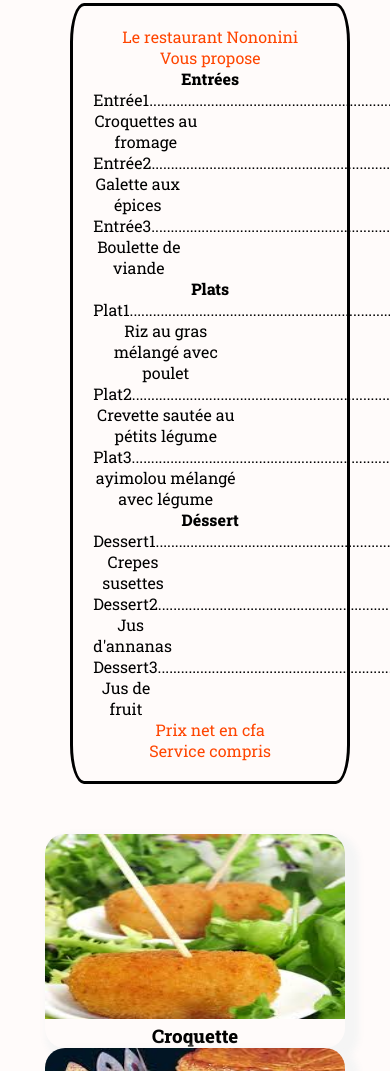
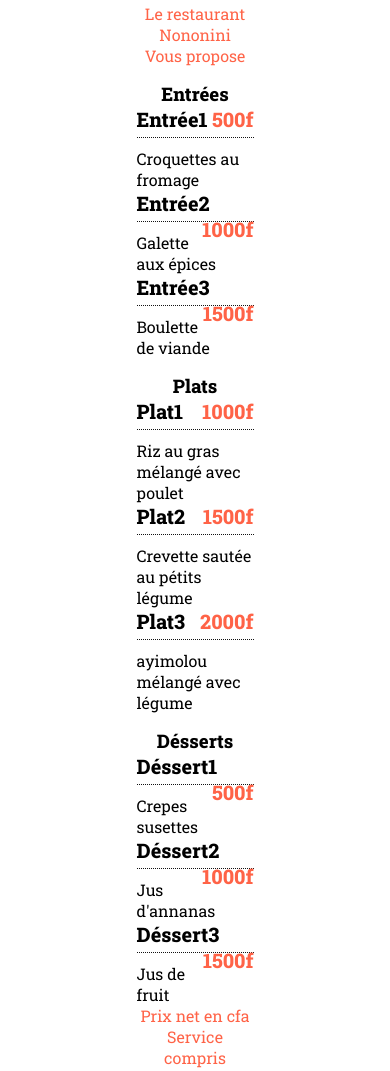
Before and after one commit to hamdii21/Restaurant-Good-Rice, a plain HTML site: page index.html in a window 390 px wide. Shown: the part 616-1687 px from the top of the page. Drawn offline with Linux system fonts and the light colour scheme; a web font is replaced by a local one.

Commit message:
modification index.html,styl.css et media querie

```diff
--- a/css/style.css
+++ b/css/style.css
@@ -42,7 +42,7 @@ nav li {
     margin-left: 150px;
 }
 
-span {
+.logo-span {
     display: flex;
     width: 50px;
     height: 50px;
@@ -60,7 +60,7 @@ span {
 
     max-width: 100%;
     height: 90vh;
-    background: url('./../img/page.jpg');
+    background: url('./../img/page.webp');
     background-size: cover;
     position: relative;
 }
@@ -70,7 +70,7 @@ span {
     text-align: center;
     align-items: center;
     font-weight: bold;
-    font-size: 96px;
+    font-size: 86px;
     color: white;
   margin-top: 22%;
   margin-left: 33%;
@@ -102,75 +102,61 @@ span {
     cursor: pointer;
     color: white;
 }
+/*partie synthaxe*/
+.section-menu{
+    background-color: #FFFBFA;
+}
+.menu-section{
+    width: 30%;
+    height: auto;
+    margin-left: auto;
+    margin-right:auto;
+    margin-top: 50px;
+    margin-bottom: 50px;
 
 
-.section {
-    background-color: #FFFBFA;
-    padding-bottom: 20px;
-    padding-top: 20px;
-
-}
-/*partie synthaxe*/
-.border{
-    text-align: center;
-    border: 3px solid black;
-    border-radius: 5%;
-   width: 26%;
-   margin-left: 37%;
-   margin-right: 37%;
-   padding-top: 10px;
-   padding-bottom: 10px;
-   margin-top: 30px;
-   margin-bottom: 30px;
-}
-
-.entré1 {
-   margin-right: 46%;
-}
-.entré2{
-    margin-right: 52%;
-}
-.entré3{
-    margin-right: 51%;
-}
-.plat2{
-    margin-right: 33%;
-}
-.dessert2{
-    margin-right: 56%;
-}
-.dessert3{
-    margin-right: 58%;
-}
-.dessert4{
-    margin-right: 62%;
 }
 .propose{
-    color: orangered;
+    text-align: center;
+    color: tomato;
 }
-.propose1{
-    color: orangered;
+.entrance-section h3{
+    text-align: center;
+    color: black;
+    padding-top: 15px;
 }
-
+.menu-content h5{
+    text-transform: capitalize;
+    font-size: 20px;
+    border-bottom: 1px dotted #131313;
+    padding-bottom: 5px;
+    margin-bottom: 10px;
+}
+ .menu-prix{
+    color:tomato;
+    font-weight: 700;
+    float: right;
+}
 
 
 /* partie menu */
 .menu {
     background-color: #FFFBFA;
     padding-bottom: 60px;
+    padding-top: 50px;
 }
 
-.etape1 {
+.menu-entree {
     display: flex;
     justify-content:space-evenly;
 }
 
-.etape2 {
+.menu-plat{
     display: flex;
     justify-content: space-evenly;
 }
 
-.etape3 {
+.menu-dessert {
     display: flex;
     justify-content: space-evenly;
 }
@@ -408,8 +394,8 @@ span {
 /* partie formulaire */
 .formulaire {
     width: 30%;
-    margin-left: 40%;
-    margin-right: 40%;
+    margin-left: auto;
+    margin-right: auto;
     padding-top: 25px;
 }
 form div {
@@ -445,7 +431,8 @@ form button {
     background-color: #FFFBFA;
     border-radius: 10px;
     align-items: center;
-    margin-left: 125px;
+    margin-left: auto;
+    margin-right: auto;
     font-size: 18px;
 }
 .formulaire h2{
@@ -455,65 +442,65 @@ form button {
     font-size:18px ;
 }
 /* partie témoignage */
-.témoignage-section h4 {
+.section-temoignage h4 {
     text-align: center;
     color: orangered;
     font-size: 32px;
     padding-top: 25px;
     padding-bottom: 25px;
 }
-.témoignage {
+.temoignage {
     display: flex;
     justify-content: space-around;
 }
-.témoignage1 {
+.temoignage-un{
     border: 1px solid white;
     width: 370px;
     height: 250px;
     box-shadow: 5px 5px 5px 5px whitesmoke;
 }
-.nom1 {
+.nom-un {
     background-color: orangered;
     height: 40px;
     color: white;
     padding-left: 10px;
     font-size: 22px;
 }
-.text1 {
+.text-un {
     padding-left: 10px;
     font-size: 20px;
 }
-.témoignage2 {
+.temoignage-deux {
     border: 1px solid white;
     width: 370px;
     height: 250px;
     box-shadow: 5px 5px 5px 5px whitesmoke;
 }
-.nom2 {
+.nom-deux {
     background-color: orangered;
     height: 40px;
     color: white;
     padding-left: 10px;
     font-size: 24px;
 }
-.text2 {
+.text-deux {
     padding-left: 10px;
     font-size: 20px;
 }
-.témoignage3 {
+.temoignage-trois {
     border: 1px solid white;
     width: 370px;
     height: 250px;
     box-shadow: 5px 5px 5px 5px whitesmoke;
 }
-.nom3 {
+.nom-trois {
     background-color: orangered;
     height: 40px;
     color: white;
     padding-left: 10px;
     font-size: 24px;
 }
-.text3 {
+.text-trois {
     padding-left: 10px;
     font-size: 20px;
 }
@@ -578,41 +565,16 @@ form button {
         font-size: 1rem;
         padding-right: 20px;
     }
-    .border{
-        width: 60%;
-        margin-left:18%;
-        padding: 20px;
-    }
     /*partie menu*/
-    .entré1 {
-        margin-right: 55%;
-     }
-     .entré2{
-         margin-right: 62%;
-     }
-     .entré3{
-         margin-right: 61%;
-     }
-     .plat2{
-         margin-right: 38%;
-     }
-     .dessert2{
-         margin-right: 66%;
-     }
-     .dessert3{
-         margin-right: 68%;
-     }
-     .dessert4{
-         margin-right: 72%;
-     }
-       .etape1 {
+
+       .menu-entree{
         flex-wrap: wrap;
     }
-    .etape2 {
+    .menu-plat {
         flex-wrap: wrap;
     }
 
-    .etape3 {
+    .menu-dessert {
         flex-wrap: wrap;
     }
     .boulette{
@@ -668,14 +630,14 @@ form button {
     width: 17vh;
     height: 50px;
     font-size: 15px;
-   position: relative;
-right: 30%;
+margin-left: 60px;
+
 }
 /*témoignage*/
-.témoignage {
+.temoignage {
     flex-wrap: wrap;
 }
-.témoignage3{
+.temoignage3{
     margin-top: 20px;
 }
 /*footer*/
--- a/index.html
+++ b/index.html
@@ -1,5 +1,6 @@
 <!DOCTYPE html>
 <html>
+
 <head>
     <meta charset="UTF-8">
     <meta http-equiv="X-UA-Compatible" content="IE=edge">
@@ -7,10 +8,11 @@
     <link rel="stylesheet" href="css/style.css">
     <title>Document</title>
 </head>
+
 <body>
     <header>
         <div class="logo">
-                <span>GOOD RICE</span>
+            <span class="logo-span">GOOD RICE</span>
         </div>
         <div class="entete">
             <nav>
@@ -29,7 +31,10 @@
     <div class="image">
         <div class="center">
             <div class="Good">
-                        <h1> <marquee>GOOD RICE</h1></marquee>
+                <h1>
+                    <marquee>GOOD RICE
+                </h1>
+                </marquee>
             </div>
         </div>
         <div class="bouton">
@@ -37,65 +42,81 @@
         </div>
     </div>
     <main>
-            <div class="section">
-                <div class="border">
+        <div class=" menu-section">
             <div class="restaurant">
                 <div class="propose">Le restaurant Nononini</div>
                 <div class="propose">Vous propose</div>
             </div>
-                    <div class="Entrée">
-                        <h4 class="entré">Entrées</h4>
-                        <div>
-                            Entrée1..........................................................................................500f
+            <div class="entrance-section">
+                <h3>Entrées</h3>
+                <div class="menu-content">
+                    <h5>Entrée1
+                        <span class="menu-prix">500f</span>
+                    </h5>
+                    <p>Croquettes au fromage</p>
                 </div>
-                        <div class="entré1">Croquettes au fromage</div>
-                        <div>
-                            Entrée2.........................................................................................1000f
+                <div class="menu-content">
+                    <h5>Entrée2
+                        <span class="menu-prix">1000f</span>
+                    </h5>
+                    <p>Galette aux épices</p>
                 </div>
-                        <div class="entré2">Galette aux épices</div>
-                        <div>
-                            Entrée3.........................................................................................1500f
+                <div class="menu-content">
+                    <h5>Entrée3
+                        <span class="menu-prix">1500f</span>
+                    </h5>
+                    <p>Boulette de viande</p>
                 </div>
-                        <div class="entré3">Boulette de viande</div>
             </div>
-                    <div class="plat">
-                        <h4 class="plat1">Plats</h4>
-                        <div>
-                            Plat1.............................................................................................1000f
+            <div class="entrance-section">
+                <h3>Plats</h3>
+                <div class="menu-content">
+                    <h5>Plat1
+                        <span class="menu-prix">1000f</span>
+                    </h5>
+                    <p>Riz au gras mélangé avec poulet</p>
                 </div>
-                        <div class="plat2">Riz au gras mélangé avec poulet</div>
-                        <div>
-                            Plat2.............................................................................................1500f
+                <div class="menu-content">
+                    <h5>Plat2
+                        <span class="menu-prix">1500f</span>
+                    </h5>
+                    <p>Crevette sautée au pétits légume</p>
                 </div>
-                        <div class="plat2">Crevette sautée au pétits légume</div>
-                        <div>
-                            Plat3.............................................................................................2000f
+                <div class="menu-content">
+                    <h5>Plat3
+                        <span class="menu-prix">2000f</span>
+                    </h5>
+                    <p>ayimolou mélangé avec légume</p>
                 </div>
-                        <div class="plat2">ayimolou mélangé avec légume</div>
             </div>
-                    <div class="dessert">
-                        <h4 class="dessert1">Déssert</h4>
-                        <div>
-                            Dessert1.........................................................................................500f
+            <div class="entrance-section">
+                <h3>Désserts</h3>
+                <div class="menu-content">
+                    <h5>Déssert1
+                        <span class="menu-prix">500f</span>
+                    </h5>
+                    <p>Crepes susettes</p>
                 </div>
-                        <div class="dessert2">Crepes susettes</div>
-                        <div>
-                            Dessert2........................................................................................1000f
+                <div class="menu-content">
+                    <h5>Déssert2
+                        <span class="menu-prix">1000f</span>
+                    </h5>
+                    <p>Jus d'annanas</p>
                 </div>
-                        <div class="dessert3">Jus d'annanas</div>
-                        <div>
-                            Dessert3........................................................................................1500f
+                <div class="menu-content">
+                    <h5>Déssert3
+                        <span class="menu-prix">1500f</span>
+                    </h5>
+                    <p>Jus de fruit</p>
                 </div>
-                        <div class="dessert4">Jus de fruit</div>
             </div>
             <div class="prix">
-                        <div class="propose1">Prix net en cfa</div>
-                        <div class="propose1">Service compris</div>
-                    </div>
+                <div class="propose">Prix net en cfa</div>
+                <div class="propose">Service compris</div>
             </div>
         </div>
         <div class="menu">
-                <div class="etape1">
+            <div class="menu-entree">
                 <div class="croquette">
                     <div class="croquette-image">
                         <img src="img/croquette.jpg " alt="image croquette">
@@ -115,7 +136,7 @@
                     </div>
                 </div>
             </div>
-                <div class="etape2">
+            <div class="menu-plat">
                 <div class="riz">
                     <div class="riz-image">
                         <img src="img/riz au gras.jpg" alt="riz au gras">
@@ -135,7 +156,7 @@
                     </div>
                 </div>
             </div>
-                <div class="etape3">
+            <div class="menu-dessert">
                 <div class="crepe">
                     <div class="crepe-image">
                         <img src="img/crepe .jpg" alt="image crepe">
@@ -206,37 +227,37 @@
                     <input type="sujet" id="sujet">
                 </div>
                 <div>
-                        <label for="commentaire">Votre commentaire</label>
-                        <textarea name="commentaire" id="commentaire" cols="30" rows="5"></textarea>
+                    <label for="message">Votre commentaire</label>
+                    <textarea name="message" id="message" cols="30" rows="5"></textarea>
                 </div>
                 <div>
                     <button type="submit">Envoyer votre message</button>
                 </div>
             </form>
         </div>
-            <div class="témoignage-section">
+        <div class="section-temoignage">
             <h4>
                 <marquee>Les Témoignage de nos clients</marquee>
             </h4>
-                <div class="témoignage">
-                    <div class="témoignage1">
-                        <div class="nom1"> Didine</div>
-                        <div class="text1">
+            <div class="temoignage">
+                <div class="temoignage-un">
+                    <div class="nom-un"> Didine</div>
+                    <div class="text-un">
                         <p> agréable.Super acceuil,cadre très agréable on est pas l'un sur autre
                             ,la cuisine savoureuse nous y sommes allés plusieurs fois la contance est bien
                             présente.Nous y reviendrons c'est promis</p>
                     </div>
                 </div>
-                    <div class="témoignage2">
-                        <div class="nom2">Lettangre Martinev</div>
-                        <div class="text2">
+                <div class="temoignage-deux">
+                    <div class="nom-deux">Lettangre Martinev</div>
+                    <div class="text-deux">
                         <p>-Ce dimanche, délicieux répas"menu et sel",acceuil chaleureux,endroit
                             très confortable.Menu au top!A refaire et à recommander. Bravo à vous!</p>
                     </div>
                 </div>
-                    <div class="témoignage3">
-                        <div class="nom3">Andre </div>
-                        <div class="text3">
+                <div class="temoignage-trois">
+                    <div class="nom-trois">Andre </div>
+                    <div class="text-trois">
                         <p>-Superbe moment,acceuil,cadre,cuisine de haut vol,serveurs,attentionnésmerci pour
                             la délicate</p>
                     </div>
```
Also changed, not shown: 1 other file. Lines whose indentation alone changed are shown as unchanged.
